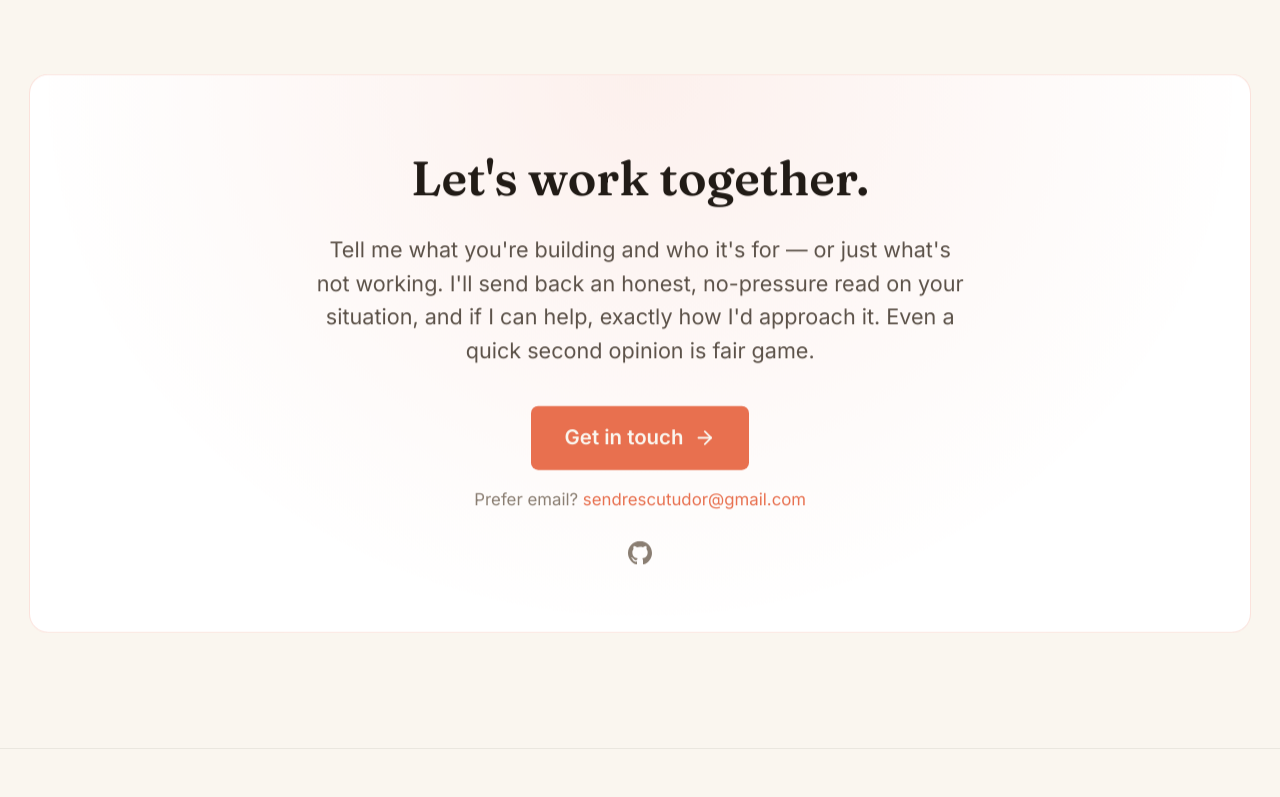
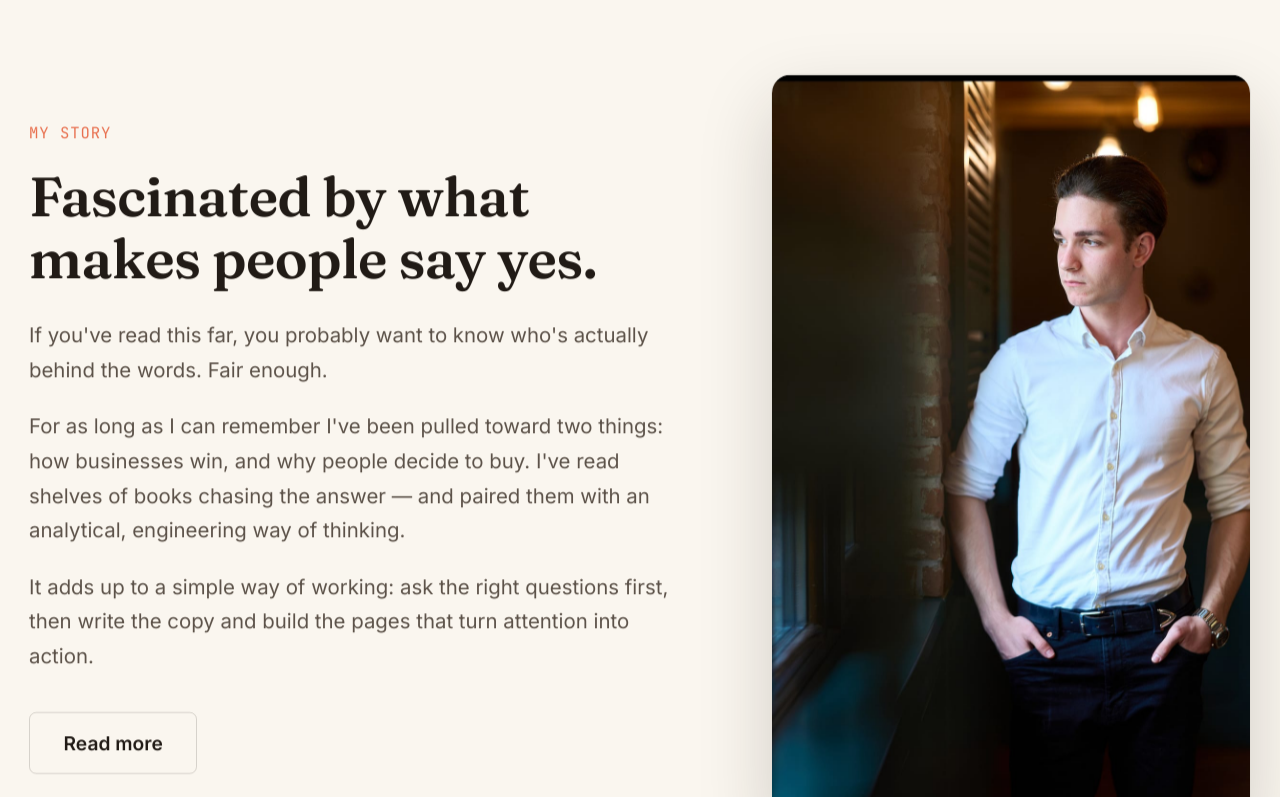
Before and after one commit to tudorsendrescu/portfolio, a React (Vite) app: page / in a window 1280 px wide. Shown: the part 1680-2477 px from the top of the page. Built offline with nearby package versions, Linux system fonts and the light colour scheme.

Commit message:
feat: add My Story section to home with Read more link to About

```diff
--- /dev/null
+++ b/src/components/MyStory.tsx
@@ -0,0 +1,94 @@
+import { useState } from 'react'
+import { Link } from 'react-router-dom'
+import { c, font } from '../theme'
+import portrait from '../assets/tudor-portrait.jpg'
+
+export default function MyStory() {
+  const [hover, setHover] = useState(false)
+
+  return (
+    <div style={{ display: 'flex', flexWrap: 'wrap', gap: 56, alignItems: 'center' }}>
+      <div style={{ flex: '1 1 380px' }}>
+        <div
+          style={{
+            fontFamily: font.mono,
+            fontSize: 13,
+            letterSpacing: '0.06em',
+            textTransform: 'uppercase',
+            color: c.accent,
+            marginBottom: 18,
+          }}
+        >
+          My story
+        </div>
+        <h2
+          style={{
+            fontFamily: font.serif,
+            fontWeight: 600,
+            fontSize: 'clamp(30px, 4.5vw, 46px)',
+            lineHeight: 1.12,
+            letterSpacing: '-0.01em',
+            color: c.textPrimary,
+            margin: 0,
+            maxWidth: 520,
+          }}
+        >
+          Fascinated by what makes people say yes.
+        </h2>
+
+        <div style={{ fontFamily: font.sans, fontSize: 17, lineHeight: 1.7, color: c.textBody, marginTop: 24, maxWidth: 540 }}>
+          <p style={{ margin: '0 0 18px' }}>
+            If you've read this far, you probably want to know who's actually behind the words.
+            Fair enough.
+          </p>
+          <p style={{ margin: '0 0 18px' }}>
+            For as long as I can remember I've been pulled toward two things: how businesses win, and
+            why people decide to buy. I've read shelves of books chasing the answer — and paired them
+            with an analytical, engineering way of thinking.
+          </p>
+          <p style={{ margin: 0 }}>
+            It adds up to a simple way of working: ask the right questions first, then write the copy
+            and build the pages that turn attention into action.
+          </p>
+        </div>
+
+        <Link
+          to="/about"
+          onMouseEnter={() => setHover(true)}
+          onMouseLeave={() => setHover(false)}
+          style={{
+            display: 'inline-flex',
+            alignItems: 'center',
+            marginTop: 32,
+            fontFamily: font.sans,
+            fontWeight: 600,
+            fontSize: 16,
+            color: hover ? c.accent : c.textPrimary,
+            backgroundColor: 'transparent',
+            border: `1px solid ${hover ? c.accentBorder : c.borderHard}`,
+            padding: '13px 28px',
+            borderRadius: 6,
+            textDecoration: 'none',
+            transition: 'color 150ms ease, border-color 150ms ease',
+          }}
+        >
+          Read more
+        </Link>
+      </div>
+
+      <div style={{ flex: '1 1 300px', maxWidth: 400 }}>
+        <img
+          src={portrait}
+          alt="Sendrescu Tudor"
+          style={{
+            width: '100%',
+            borderRadius: 16,
+            border: `1px solid ${c.border}`,
+            display: 'block',
+            boxShadow: '0 24px 60px rgba(33,27,22,0.18)',
+          }}
+        />
+      </div>
+    </div>
+  )
+}
--- a/src/pages/Home.tsx
+++ b/src/pages/Home.tsx
@@ -2,6 +2,7 @@ import Hero from '../components/Hero'
 import Section from '../components/Section'
 import Reveal from '../components/Reveal'
 import WhyOnePerson from '../components/WhyOnePerson'
+import MyStory from '../components/MyStory'
 
 export default function Home() {
   return (
@@ -13,6 +14,12 @@ export default function Home() {
           <WhyOnePerson />
         </Reveal>
       </Section>
+
+      <Section style={{ paddingTop: 0 }}>
+        <Reveal>
+          <MyStory />
+        </Reveal>
+      </Section>
     </>
   )
 }
```
Also changed, not shown: 1 other file (tests, documents, lock files or other folders).
